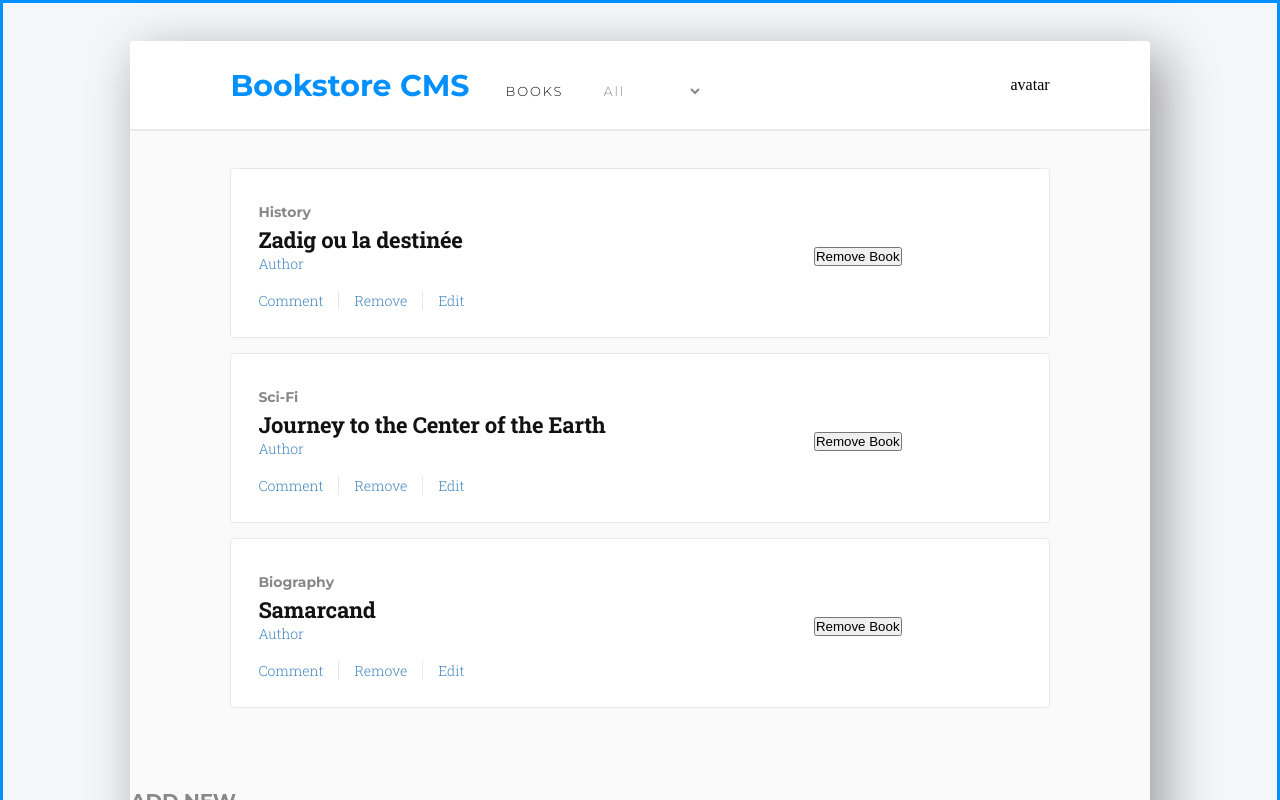
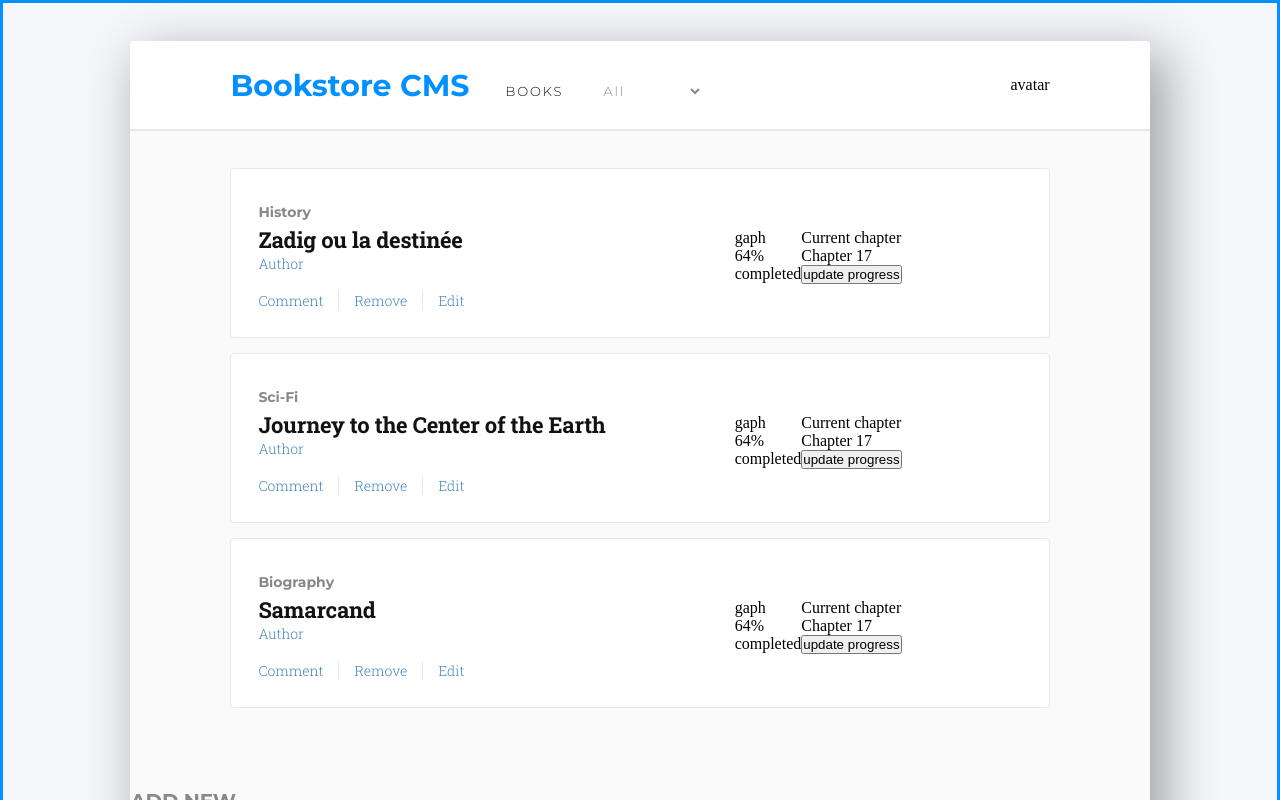
Before and after one commit to CalyCherkaoui/bookstore-react-redux, a React (Create React App) app: page / in a window 1280 px wide. Shown: the top 800 px of the page. Built offline with nearby package versions, Linux system fonts and the light colour scheme.

Commit message:
Refactor book component html

```diff
--- a/src/App.css
+++ b/src/App.css
@@ -256,3 +256,10 @@
 .book_editor_comment {
   padding: 0 0.938rem 0 0;
 }
+
+.book_box_right {
+  /* padding-right: 9.18rem; */
+  display: flex;
+  flex-direction: row;
+  justify-content: flex-end;
+}
--- a/src/components/Book.js
+++ b/src/components/Book.js
@@ -27,14 +27,23 @@ const Book = ({ book, removeBookHandler }) => (
       </div>
     </div>
     <div className="book_box_right">
-      <button
-        type="button"
-        onClick={
-          () => removeBookHandler(book)
-        }
-      >
-        Remove Book
-      </button>
+      <div className="stats_wrapper">
+        <div className="stats_graph">gaph</div>
+        <div className="stats_text">
+          <div className="stats_text_percentage">64%</div>
+          <div className="stats_text_comment">completed</div>
+        </div>
+      </div>
+      <div className="progress_wrapper">
+        <p className="progress_current_chapter">Current chapter</p>
+        <p className="progress_chapter_red">Chapter 17</p>
+        <button
+          className="progress_update_btn"
+          type="button"
+        >
+          update progress
+        </button>
+      </div>
     </div>
   </div>
 );
```
